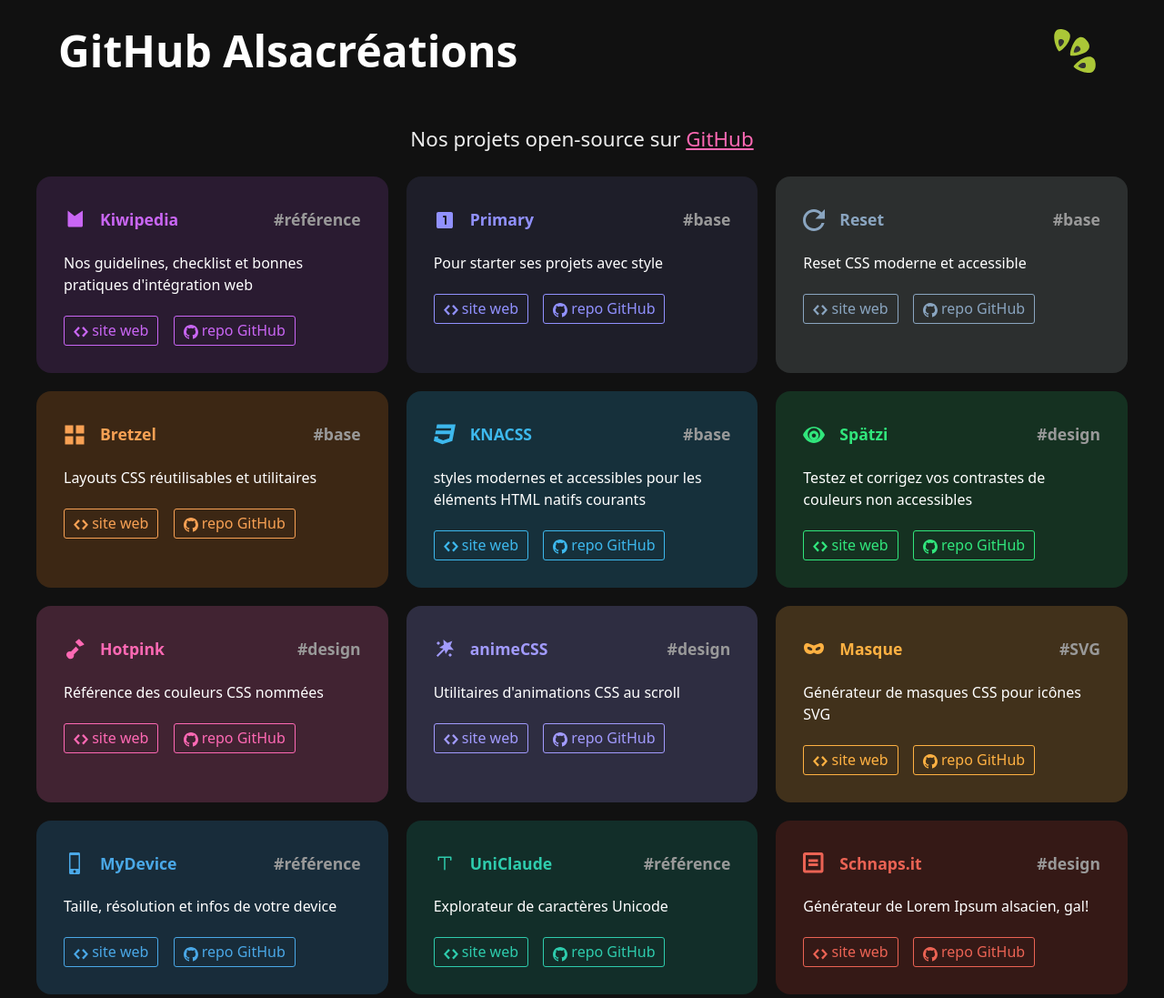
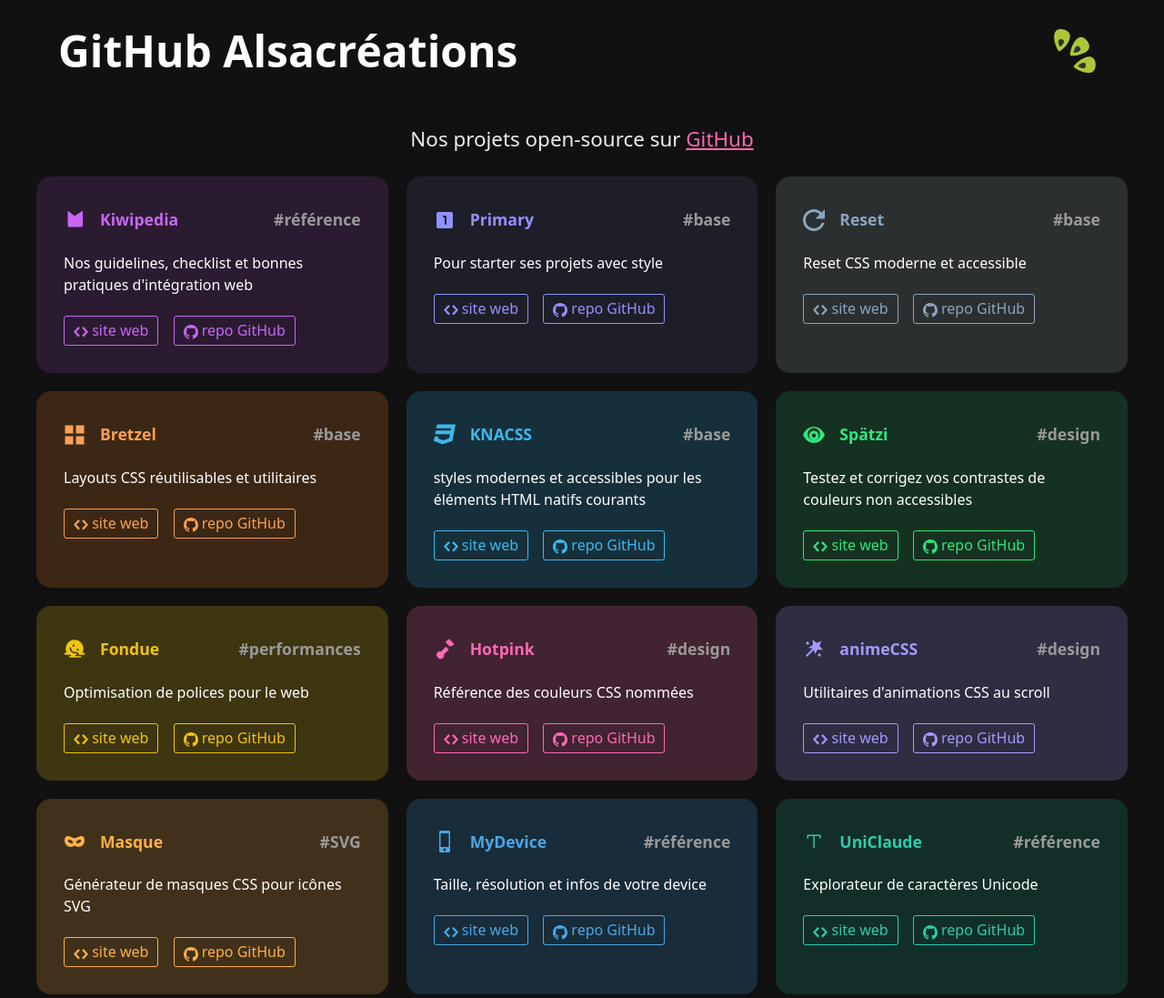
Before and after one commit to alsacreations/alsacreations.github.io, a plain HTML site: page index.html in a window 1280 px wide. Shown: the top 1097 px of the page at 91% size. Drawn offline with Linux system fonts and the light colour scheme.

Commit message:
feat: Add "Fondue" project entry with its icon and styling.

```diff
--- a/index.html
+++ b/index.html
@@ -291,7 +291,48 @@
         >
       </li>
 
+      <!-- Fondue -->
+      <li class="repo repo--fondue">
+        <h3>
+          <svg
+            class="icon"
+            aria-hidden="true">
+            <use
+              xmlns:xlink="http://www.w3.org/1999/xlink"
+              xlink:href="#fondue"></use>
+          </svg>
+          Fondue
+          <span>#performances</span>
+        </h3>
+        <p>Optimisation de polices pour le web</p>
+        <a
+          class="button"
+          href="https://fondue.alsacreations.com"
+          target="_blank"
+          title="site web (nouvelle fenêtre)"
+          ><svg class="icon icon--sub">
+            <use
+              xmlns:xlink="http://www.w3.org/1999/xlink"
+              xlink:href="#liquid"></use>
+          </svg>
+          site web</a
+        >
+        <a
+          class="button"
+          href="https://github.com/alsacreations/fondue"
+          target="_blank"
+          title="repo GitHub (nouvelle fenêtre)"
+          ><svg class="icon icon--sub">
+            <use
+              xmlns:xlink="http://www.w3.org/1999/xlink"
+              xlink:href="#octocat"></use>
+          </svg>
+          repo GitHub</a
+        >
+      </li>
+
       <!-- Hotpink -->
+
       <li class="repo repo--brush">
         <h3>
           <svg
@@ -1067,6 +1108,13 @@
           clip-rule="evenodd"></path>
       </symbol>
       <symbol
+        id="fondue"
+        viewBox="0 0 256 256">
+        <path
+          fill="currentColor"
+          d="M235.6 176h-15.36a104 104 0 1 0-184.52 0H20.4A12.26 12.26 0 0 0 8 187.78A12 12 0 0 0 20 200h60a8 8 0 0 1 0 16h-7.84a8.2 8.2 0 0 0-8 6.33A8 8 0 0 0 72 232h127.73a8.18 8.18 0 0 0 8.25-7.47a8 8 0 0 0-8-8.53H144a8 8 0 0 1 0-16h7.79a8.28 8.28 0 0 0 8.15-7.05A8 8 0 0 0 152 184h-16c-14.93 0-30.59-5.78-43-15.85c-13.55-11-21-25.27-21-40.15a57 57 0 0 1 .71-9a8.21 8.21 0 0 1 8.85-7a8 8 0 0 1 7 9.27A41.3 41.3 0 0 0 88 128c0 22.16 26.26 40 48 40h15.44c13.5 0 24.86 11.05 24.55 24.55a24 24 0 0 1-.23 2.83a4 4 0 0 0 4 4.62H236a12 12 0 0 0 12-12.22A12.26 12.26 0 0 0 235.6 176M127.9 93.56a12 12 0 1 1-13.46-13.46a12 12 0 0 1 13.46 13.46m48 48a12 12 0 1 1-13.46-13.46a12 12 0 0 1 13.46 13.46"></path>
+      </symbol>
+      <symbol
         viewBox="0 0 62.6 65.9"
         id="pepins">
         <path
--- a/styles.css
+++ b/styles.css
@@ -110,6 +110,11 @@
   --color-elastic-base: #ff9f43;
   --color-elastic-bg-transparent: rgba(255, 159, 67, 0.2);
   --color-elastic-shadow: var(--color-elastic-base);
+
+  /* Fondue */
+  --color-fondue-base: #f1c40f;
+  --color-fondue-bg-transparent: rgba(241, 196, 15, 0.2);
+  --color-fondue-shadow: var(--color-fondue-base);
 
   /* Espacements */
   --spacing-0: 0rem;
@@ -442,6 +447,12 @@
   --repo-shadow: var(--color-elastic-shadow);
 }
 
+.repo--fondue {
+  --repo-bg: var(--color-fondue-bg-transparent);
+  --repo-color: var(--color-fondue-base);
+  --repo-shadow: var(--color-fondue-shadow);
+}
+
 /* Styles pour les détails */
 .details {
   position: absolute;
```
